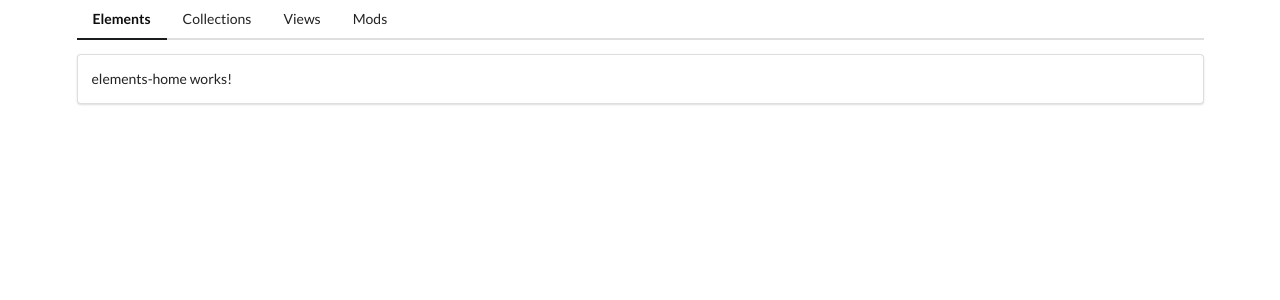
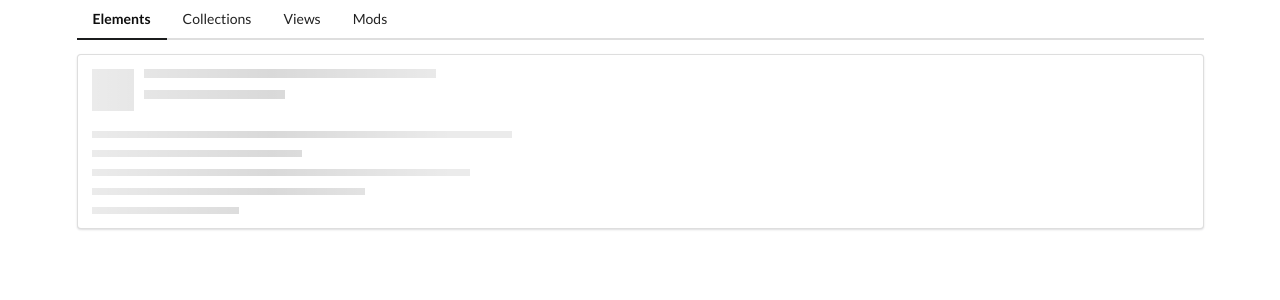
Before and after one commit to sush01/Components_Project, an Angular app: page /elements in a window 1280 px wide. Shown: the top 300 px of the page. Built offline with nearby package versions, Linux system fonts and the light colour scheme.

Commit message:
add placeholder component to element component

```diff
--- a/src/app/elements/elements-home/elements-home.component.html
+++ b/src/app/elements/elements-home/elements-home.component.html
@@ -1 +1 @@
-<p>elements-home works!</p>
+<app-placeholder></app-placeholder>
--- a/src/app/elements/elements.module.ts
+++ b/src/app/elements/elements.module.ts
@@ -3,11 +3,13 @@
 
 import { ElementsRoutingModule } from './elements-routing.module';
 import { ElementsHomeComponent } from './elements-home/elements-home.component';
+import { PlaceholderComponent } from './placeholder/placeholder.component';
 
 
 @NgModule({
   declarations: [
-    ElementsHomeComponent
+    ElementsHomeComponent,
+    PlaceholderComponent
   ],
   imports: [
     CommonModule,
--- /dev/null
+++ b/src/app/elements/placeholder/placeholder.component.html
@@ -0,0 +1,14 @@
+<div class="ui placeholder">
+  <div class="image header">
+  <div class="line"></div>
+  <div class="line"></div>
+</div>
+<div class="paragraph">
+  <div class="line"></div>
+  <div class="line"></div>
+  <div class="line"></div>
+  <div class="line"></div>
+  <div class="line"></div>
+
+</div>
+</div>
```
Also changed, not shown: src/app/elements/placeholder/placeholder.component.ts (added, +11 -0 lines), src/app/elements/placeholder/placeholder.component.css (added), 1 other file (tests, documents, lock files or other folders).
